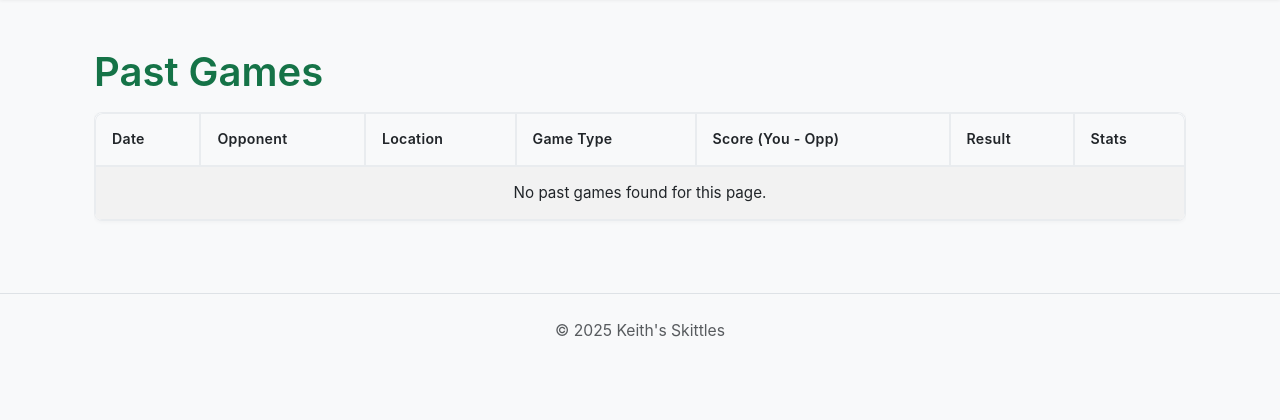
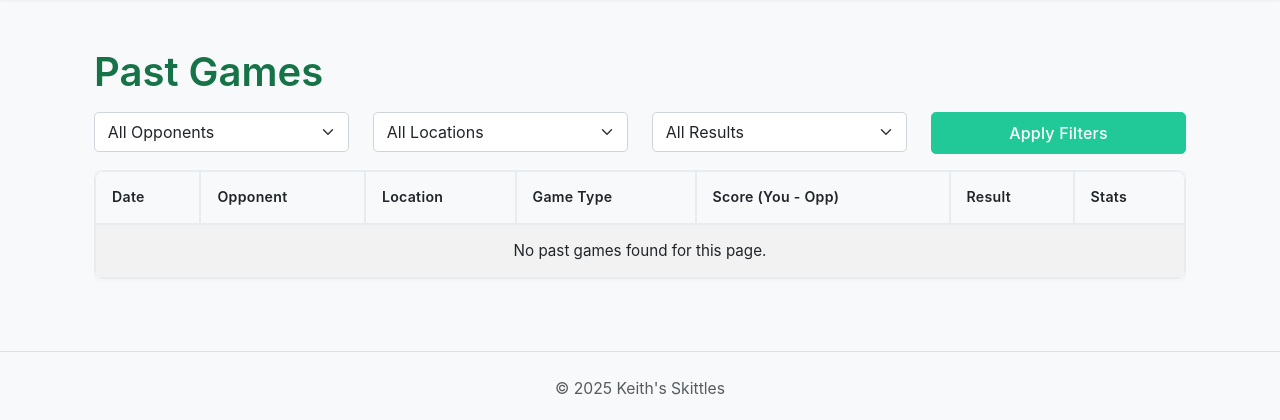
Before and after one commit to GeorgeBradley/keiths-skittles-beta, a Django app: page / in a window 1280 px wide. Shown: the part 131-551 px from the top of the page. Run offline with Django 5.2, Linux system fonts and the light colour scheme; data that the repository does not hold is empty.

Commit message:
Added filters

```diff
--- a/scores/templates/scores/past_games.html
+++ b/scores/templates/scores/past_games.html
@@ -5,6 +5,38 @@
 {% csrf_token %}
 <div class="container my-5">
   <h1>Past Games</h1>
+
+  <!-- Filter Controls -->
+  <div class="row mb-3">
+    <div class="col-md-3">
+      <select id="filter-opponent" class="form-select">
+        <option value="">All Opponents</option>
+        {% for opp in all_opponents %}
+          <option value="{{ opp.id }}" {% if active_filters.opponent == opp.id|stringformat:"s" %}selected{% endif %}>{{ opp.name }}</option>
+        {% endfor %}
+      </select>
+    </div>
+    <div class="col-md-3">
+      <select id="filter-location" class="form-select">
+        <option value="">All Locations</option>
+        {% for loc in all_locations %}
+          <option value="{{ loc.id }}" {% if active_filters.location == loc.id|stringformat:"s" %}selected{% endif %}>{{ loc.name }}</option>
+        {% endfor %}
+      </select>
+    </div>
+    <div class="col-md-3">
+      <select id="filter-result" class="form-select">
+        <option value="">All Results</option>
+        <option value="Win" {% if active_filters.result == "Win" %}selected{% endif %}>Win</option>
+        <option value="Loss" {% if active_filters.result == "Loss" %}selected{% endif %}>Loss</option>
+        <option value="Draw" {% if active_filters.result == "Draw" %}selected{% endif %}>Draw</option>
+      </select>
+    </div>
+    <div class="col-md-3">
+      <button id="apply-filters" class="btn btn-primary w-100">Apply Filters</button>
+    </div>
+  </div>
+
   <div class="table-responsive">
     <table class="table table-bordered table-striped">
       <thead class="table-dark">
@@ -26,9 +58,11 @@
       </tbody>
     </table>
   </div>
+
   <div id="pagination-controls-container" class="mt-4">
     {% include 'scores/_pagination_controls.html' with page_obj=page_obj %}
   </div>
+
   <div id="loading-indicator" style="display: none; text-align: center; margin-top: 20px;">
     <div class="spinner-border text-primary" role="status">
       <span class="visually-hidden">Loading...</span>
@@ -60,20 +94,28 @@
 <script>
 const isStaff = {{ user.is_staff|yesno:"true,false" }};
 let currentPage = {{ page_obj.number }};
-let deletedGames = []; // Array to store details of deleted games
+let deletedGames = [];
 
-document.addEventListener('DOMContentLoaded', function() {
+document.addEventListener('DOMContentLoaded', function () {
   const tableBody = document.getElementById('games-table-body');
   const paginationContainer = document.getElementById('pagination-controls-container');
   const loadingIndicator = document.getElementById('loading-indicator');
   const deleteModal = new bootstrap.Modal(document.getElementById('deleteGameModal'));
   const container = document.querySelector('.container');
 
-    // Fetch and update table content and pagination
-    function fetchPage(page) {
-        const url = `?page=${page}`;  // Use relative URL
-        if (loadingIndicator) loadingIndicator.style.display = 'block';
-        if (tableBody) tableBody.style.opacity = '0.5';
+  function getFilters() {
+    return {
+      opponent: document.getElementById('filter-opponent').value.trim(),
+      location: document.getElementById('filter-location').value.trim(),
+      result: document.getElementById('filter-result').value
+    };
+  }
+
+  function fetchPage(page = 1, filters = getFilters()) {
+    const params = new URLSearchParams({ page, ...filters });
+    const url = `?${params.toString()}`;
+    loadingIndicator.style.display = 'block';
+    tableBody.style.opacity = '0.5';
 
     fetch(url, {
       method: 'GET',
@@ -83,31 +125,24 @@ document.addEventListener('DOMContentLoaded', function() {
       },
     })
     .then(response => {
-            if (!response.ok) {
-                return response.text().then(text => {
-                    console.error("Server response:", text);
-                    throw new Error(`HTTP error! status: ${response.status}`);
-                });
-            }
+      if (!response.ok) throw new Error(`HTTP error! status: ${response.status}`);
       return response.json();
     })
     .then(data => {
-            if (tableBody) tableBody.innerHTML = data.html;
-            if (paginationContainer) paginationContainer.innerHTML = data.pagination_html;
+      tableBody.innerHTML = data.html;
+      paginationContainer.innerHTML = data.pagination_html;
       currentPage = data.current_page;
     })
     .catch(error => {
-            console.error('Error fetching page:', error);
-            if (tableBody) tableBody.innerHTML = `<tr><td colspan="${isStaff ? 8 : 7}" class="text-center text-danger">Error loading games: ${error.message}. Please try again.</td></tr>`;
+      tableBody.innerHTML = `<tr><td colspan="${isStaff ? 8 : 7}" class="text-center text-danger">Error loading games: ${error.message}. Please try again.</td></tr>`;
     })
     .finally(() => {
-            if (loadingIndicator) loadingIndicator.style.display = 'none';
-            if (tableBody) tableBody.style.opacity = '1';
+      loadingIndicator.style.display = 'none';
+      tableBody.style.opacity = '1';
     });
   }
 
-    // Handle pagination clicks
-    paginationContainer.addEventListener('click', function(event) {
+  paginationContainer.addEventListener('click', function (event) {
     const link = event.target.closest('.ajax-page-link');
     if (link) {
       event.preventDefault();
@@ -116,23 +151,25 @@ document.addEventListener('DOMContentLoaded', function() {
     }
   });
 
-    // Handle delete link clicks to open modal
-    tableBody.addEventListener('click', function(event) {
+  document.getElementById('apply-filters').addEventListener('click', () => {
+    fetchPage(1);
+  });
+
+  tableBody.addEventListener('click', function (event) {
     if (event.target.classList.contains('delete-game')) {
       event.preventDefault();
       const link = event.target;
       const gameId = link.getAttribute('data-game-id');
       const opponent = link.getAttribute('data-opponent');
       const date = link.getAttribute('data-date');
-            window.gameToDelete = { id: gameId, opponent: opponent, date: date };
+      window.gameToDelete = { id: gameId, opponent, date };
       document.getElementById('opponent-name').textContent = opponent;
       document.getElementById('game-date').textContent = date;
       deleteModal.show();
     }
   });
 
-    // Handle confirm delete
-    document.getElementById('confirm-delete').addEventListener('click', function() {
+  document.getElementById('confirm-delete').addEventListener('click', function () {
     const gameToDelete = window.gameToDelete;
     if (gameToDelete) {
       const url = `/game/${gameToDelete.id}/delete/`;
@@ -152,11 +189,8 @@ document.addEventListener('DOMContentLoaded', function() {
       })
       .then(data => {
         if (data.status === 'success') {
-                    // Add to deletedGames
           deletedGames.push({ opponent: gameToDelete.opponent, date: gameToDelete.date });
-                    // Show updated alert
           showDeletionAlert();
-                    // Refresh table
           fetchPage(currentPage);
           deleteModal.hide();
         } else {
@@ -170,7 +204,6 @@ document.addEventListener('DOMContentLoaded', function() {
     }
   });
 
-    // Show general alerts (e.g., errors)
   function showAlert(message, type) {
     const alertHtml = `
       <div class="alert alert-${type} alert-dismissible fade show" role="alert">
@@ -181,9 +214,7 @@ document.addEventListener('DOMContentLoaded', function() {
     container.insertAdjacentHTML('afterbegin', alertHtml);
   }
 
-    // Updated deletion alert (without accordion)
   function showDeletionAlert() {
-        // Remove existing deletion alert
     const existingAlert = document.querySelector('.deletion-alert');
     if (existingAlert) existingAlert.remove();
 
@@ -201,21 +232,18 @@ document.addEventListener('DOMContentLoaded', function() {
       alertHtml = `
         <div class="alert alert-success alert-dismissible fade show deletion-alert" role="alert">
           Successfully deleted ${deletedGames.length} games:
-                    <ul>
-                        ${gameListHtml}
-                    </ul>
+          <ul>${gameListHtml}</ul>
           <button type="button" class="btn-close" data-bs-dismiss="alert" aria-label="Close"></button>
         </div>
       `;
     } else {
-            return; // No alert if no games deleted
+      return;
     }
 
     container.insertAdjacentHTML('afterbegin', alertHtml);
   }
 
-    // Clear deletedGames when alert is dismissed
-    container.addEventListener('closed.bs.alert', function(event) {
+  container.addEventListener('closed.bs.alert', function (event) {
     if (event.target.classList.contains('deletion-alert')) {
       deletedGames = [];
     }
--- a/scores/views.py
+++ b/scores/views.py
@@ -395,7 +395,28 @@ GAMES_PER_PAGE = 5
 from django.template.loader import render_to_string  # Add this import at the top of your file
 
 def past_games(request):
+    # Safely extract and parse filter parameters
+    try:
+        opponent_id = int(request.GET.get('opponent', '').strip())
+    except (ValueError, TypeError):
+        opponent_id = None
+
+    try:
+        location_id = int(request.GET.get('location', '').strip())
+    except (ValueError, TypeError):
+        location_id = None
+
+    result_filter = request.GET.get('result', '').strip()
+
+    # Start with all games
     game_list = Game.objects.all().order_by("-date", "-id")
+
+    # Apply opponent/location filters by ID
+    if opponent_id:
+        game_list = game_list.filter(opponent_id=opponent_id)
+    if location_id:
+        game_list = game_list.filter(location_id=location_id)
+
     paginator = Paginator(game_list, GAMES_PER_PAGE)
     page_number = request.GET.get("page", 1)
 
@@ -424,22 +445,40 @@ def past_games(request):
             "result": result,
         })
 
+    # Apply result filter AFTER result calculation
+    if result_filter in ["Win", "Loss", "Draw"]:
+        past_games_data = [g for g in past_games_data if g["result"] == result_filter]
+
+    # Handle AJAX request for filtered page
     if request.headers.get('x-requested-with') == 'XMLHttpRequest':
         try:
-            html = render_to_string('scores/_past_games_table_rows.html', {'past_games': past_games_data, 'user': request.user})
-            pagination_html = render_to_string('scores/_pagination_controls.html', {'page_obj': page_obj})
+            html = render_to_string('scores/_past_games_table_rows.html', {
+                'past_games': past_games_data,
+                'user': request.user
+            })
+            pagination_html = render_to_string('scores/_pagination_controls.html', {
+                'page_obj': page_obj
+            })
             return JsonResponse({
                 'html': html,
                 'pagination_html': pagination_html,
                 'current_page': page_obj.number
             })
         except Exception as e:
-            print(f"Error rendering AJAX response: {e}")
+            import traceback
+            print("AJAX filter error:", traceback.format_exc())
             return JsonResponse({'error': str(e)}, status=500)
 
     context = {
         "past_games": past_games_data,
         "page_obj": page_obj,
+        "all_opponents": Opponent.objects.all(),
+        "all_locations": Location.objects.all(),
+        "active_filters": {
+            "opponent": str(opponent_id) if opponent_id else '',
+            "location": str(location_id) if location_id else '',
+            "result": result_filter,
+        }
     }
     return render(request, "scores/past_games.html", context)
 @require_POST
```
Lines whose indentation alone changed are shown as unchanged.
